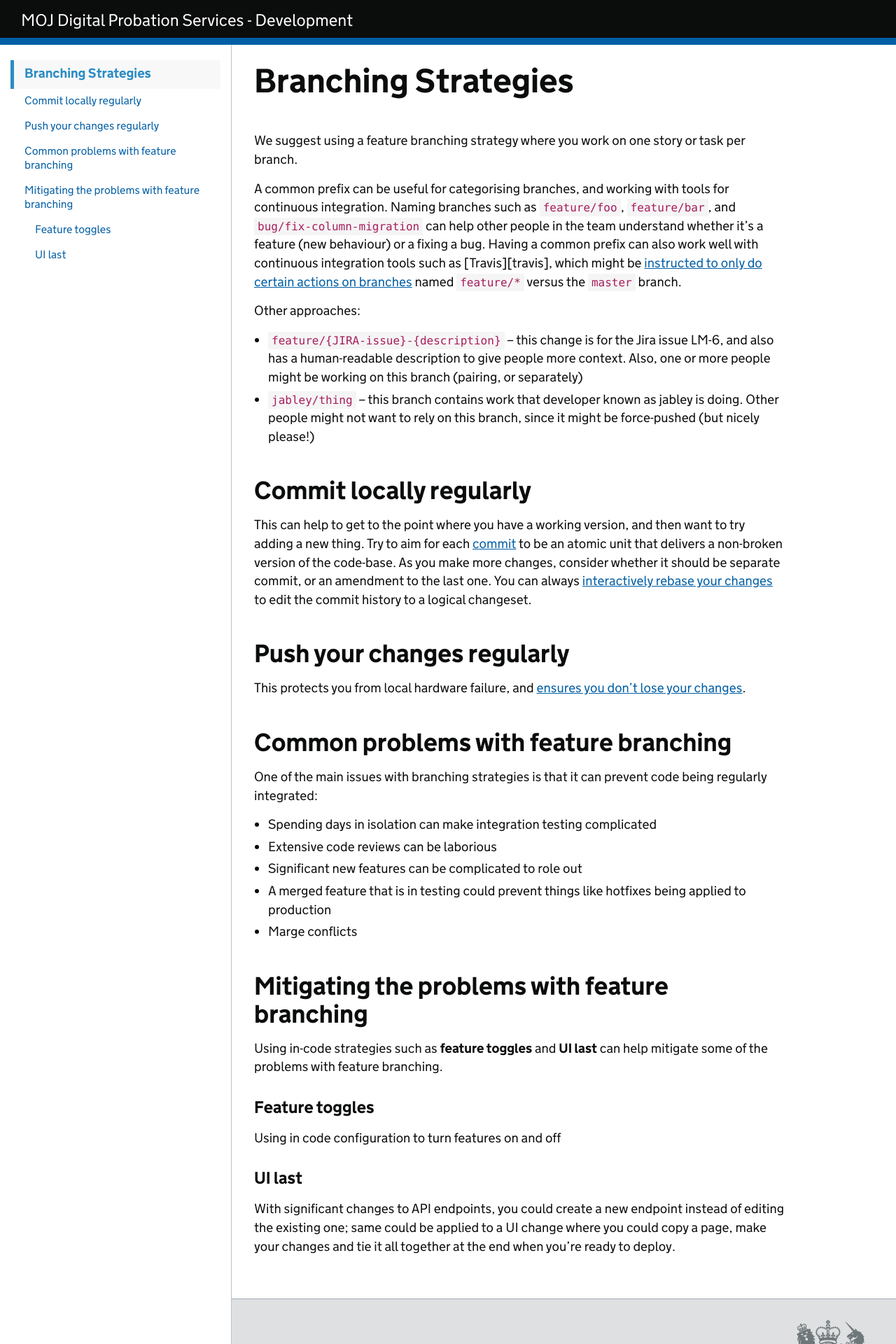
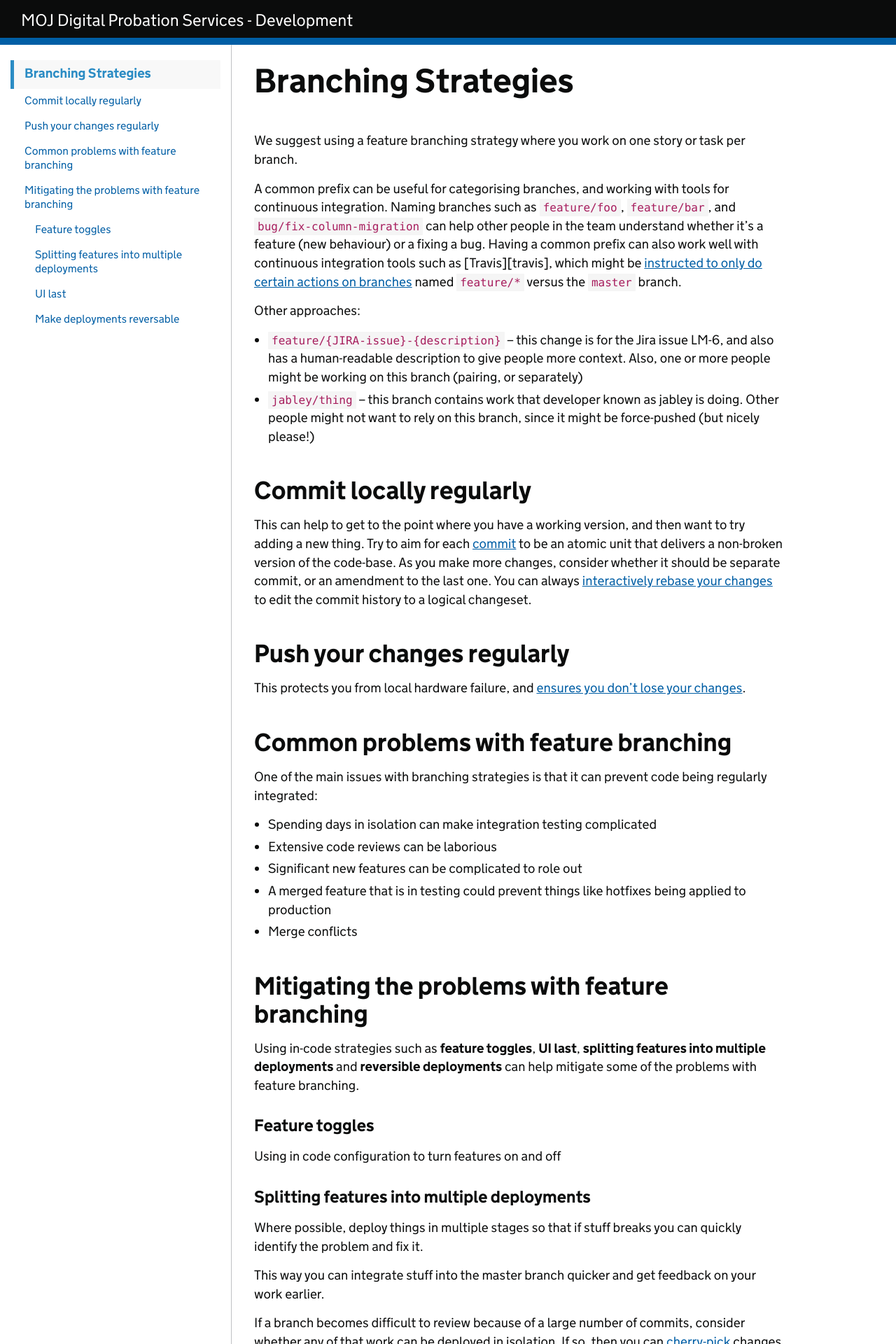
Before and after one commit to ministryofjustice/development-standards-alpha, a Jekyll site: the page built from standards/branching-strategies.md, in a window 1280 px wide. Shown: the top 1920 px of the page at 70% size. Built offline with Jekyll 4.4.1, drawn with Linux system fonts in a browser that asks for light colours; our own code applies the rules of GitHub Pages for plain Markdown files; some of the changed text lies outside the part shown.

Commit message:
Add some more suggestions for avoiding long lived branches

```diff
--- a/standards/branching-strategies.md
+++ b/standards/branching-strategies.md
@@ -47,16 +47,32 @@
 - Extensive code reviews can be laborious
 - Significant new features can be complicated to role out
 - A merged feature that is in testing could prevent things like hotfixes being applied to production
-- Marge conflicts
+- Merge conflicts
 
 ## Mitigating the problems with feature branching
 
-Using in-code strategies such as **feature toggles** and **UI last** can help mitigate some of the problems with feature branching.
+Using in-code strategies such as **feature toggles**, **UI last**, **splitting features into multiple deployments** and **reversible deployments** can help mitigate some of the problems with feature branching.
 
 ### Feature toggles
 
 Using in code configuration to turn features on and off
 
+### Splitting features into multiple deployments
+Where possible, deploy things in multiple stages so that if stuff breaks you can quickly identify the problem and fix it.
+
+This way you can integrate stuff into the master branch quicker and get feedback on your work earlier.
+
+If a branch becomes difficult to review because of a large number of commits, consider whether any of that work can be deployed in isolation. If so, then you can [cherry-pick](https://git-scm.com/docs/git-cherry-pick) changes into new, smaller feature branches.
+
 ### UI last
+With significant changes to API endpoints, you could create a new endpoint instead of editing the existing one; same could be applied to a UI change where you could copy a page, make your changes and tie it all together at the end when you're ready to release the change to users.
 
-With significant changes to API endpoints, you could create a new endpoint instead of editing the existing one; same could be applied to a UI change where you could copy a page, make your changes and tie it all together at the end when you're ready to deploy.
+### Make deployments reversable
+You should be able to safely rollback any deployment.
+
+This can be tricky when data is involved. For example, if you drop a column in your database as part of a larger code change, then the previous version of the code won't work properly, so your deploy will require downtime, and you won't be able to roll back if the build doesn't work.
+
+The safest way to make these kind of changes is in stages, e.g.
+- https://www.brunton-spall.co.uk/post/2014/05/06/database-migrations-done-right/
+- https://stripe.com/gb/blog/online-migrations
+- https://samsaffron.com/archive/2018/03/22/managing-db-schema-changes-without-downtime
```
